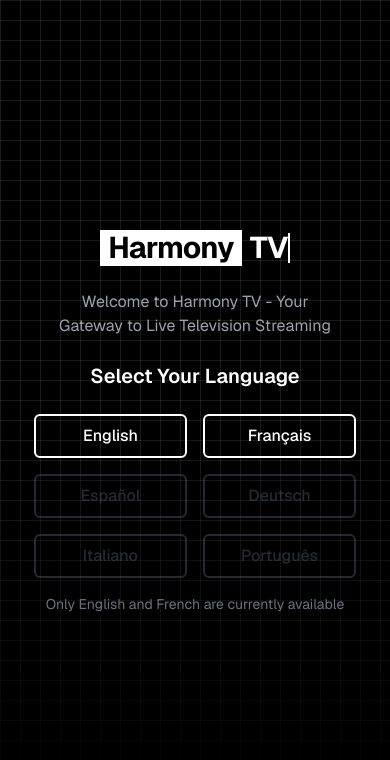
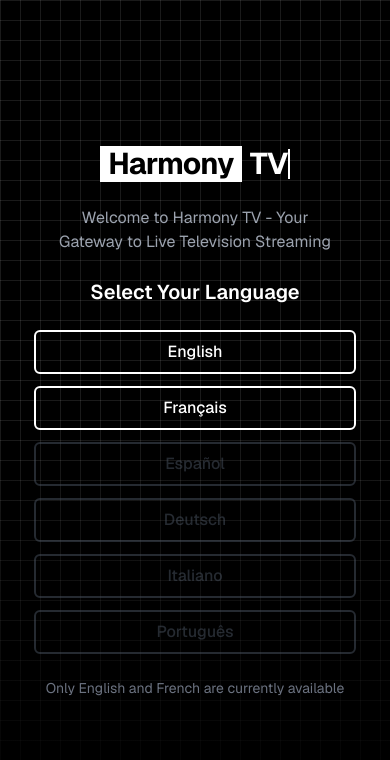
Before and after one commit to 0x72EB7BA9B69BF6AB/bug-free-robot, a Next.js app: page / in a window 390 px wide. Shown: the top 760 px of the page. Built offline with nearby package versions, Linux system fonts and the light colour scheme.

Commit message:
Implement vertical language selection layout and improve responsiveness
Co-authored-by: 0x72EB7BA9B69BF6AB <205185317+0x72EB7BA9B69BF6AB@users.noreply.github.com>

```diff
--- a/app/page.tsx
+++ b/app/page.tsx
@@ -149,9 +149,9 @@ export default function Home() {
               >
                 {t.welcome}
               </motion.p>
-              <motion.div variants={itemVariants} className="space-y-4">
-                <h2 className="text-xl sm:text-2xl font-semibold mb-6">{t.selectLanguage}</h2>
-                <div className="grid grid-cols-2 sm:grid-cols-3 gap-4 max-w-2xl mx-auto">
+              <motion.div variants={itemVariants} className="space-y-6">
+                <h2 className="text-xl sm:text-2xl font-semibold">{t.selectLanguage}</h2>
+                <div className="flex flex-col gap-3 max-w-md mx-auto">
                   {languages.map((language) => (
                     <Button
                       key={language.code}
@@ -168,7 +168,7 @@ export default function Home() {
                     </Button>
                   ))}
                 </div>
-                <p className="text-sm text-gray-500 mt-4">
+                <p className="text-sm text-gray-500">
                   {t.languageAvailability}
                 </p>
               </motion.div>
```
